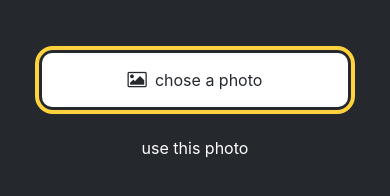
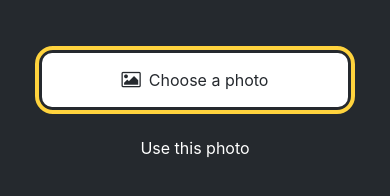
Before and after one commit to Lucas-SousaS/mobile-i-lucas-sousa, a React Native app in the folder DunasEditor/: screen / in a window 390 px wide. Shown: the part 602-798 px from the top of the page. Built offline with nearby package versions, Linux system fonts and the light colour scheme.

Commit message:
atualizado para mostrar emojis

```diff
--- a/DunasEditor/App.js
+++ b/DunasEditor/App.js
@@ -1,14 +1,39 @@
-import { StatusBar } from 'expo-status-bar';
-import { StyleSheet, View, Image } from 'react-native';
-import ImageViewer from './components/ImageViewer';
-import Button from './components/Button';
-import * as ImagePicker from 'expo-image-picker'
-import { useState } from 'react';
+import { StatusBar } from "expo-status-bar";
+import { StyleSheet, View, Image } from "react-native";
+import ImageViewer from "./components/ImageViewer";
+import Button from "./components/Button";
+import * as ImagePicker from "expo-image-picker";
+import { useState } from "react";
+import CircleButton from "./components/CircleButton";
+import IconButton from "./components/IconButton";
+import EmojiPicker from "./components/EmojiPicker";
+import EmojiList from "./components/EmojiList";
+import EmojiSticker from './components/EmojiSticker';
 
-const PlaceholderImage = require('./assets/images/background-image.png');
+const PlaceholderImage = require("./assets/images/background-image.png");
 
 export default function App() {
+  const [showAppOptions, setShowAppOptions] = useState(false);
   const [selectedImage, setSelectedImage] = useState(null);
+  const [isModalVisible, setIsModalVisible] = useState(false);
+  const [pickedEmoji, setPickedEmoji] = useState(null);
+  // ...rest of the code remains same
+
+  const onModalClose = () => {
+    setIsModalVisible(false);
+  };
+
+  const onReset = () => {
+    setShowAppOptions(false);
+  };
+
+  const onAddSticker = () => {
+    setIsModalVisible(true);
+  };
+
+  const onSaveImageAsync = async () => {
+    // we will implement this later
+  };
 
   const pickImageAsync = async () => {
     let result = await ImagePicker.launchImageLibraryAsync({
@@ -17,25 +42,52 @@ export default function App() {
     });
 
     if (!result.canceled) {
-      setSelectedImage(result.assets[0].uri)
+      setSelectedImage(result.assets[0].uri);
+      setShowAppOptions(true);
     } else {
-      alert('You did not select any image.');
+      alert("You did not select any image.");
     }
-  }
+  };
 
   return (
     <View style={styles.container}>
       <View style={styles.imageContainer}>
-      <ImageViewer
+        <ImageViewer
           placeholderImageSource={PlaceholderImage}
           selectedImage={selectedImage}
         />
+        {pickedEmoji && <EmojiSticker imageSize={40} stickerSource={pickedEmoji} />}
       </View>
 
-      <View style={styles.footerContainer}>
-        <Button theme="primary" label={'chose a photo'} onPress={pickImageAsync} />
-        <Button label={'use this photo'} />
-      </View>
+      {showAppOptions ? (
+        <View style={styles.optionsContainer}>
+          <View style={styles.optionsRow}>
+            <IconButton icon="refresh" label="Reset" onPress={onReset} />
+            <CircleButton onPress={onAddSticker} />
+            <IconButton
+              icon="save-alt"
+              label="Save"
+              onPress={onSaveImageAsync}
+            />
+          </View>
+        </View>
+      ) : (
+        <View style={styles.footerContainer}>
+          <Button
+            theme="primary"
+            label="Choose a photo"
+            onPress={pickImageAsync}
+          />
+          <Button
+            label="Use this photo"
+            onPress={() => setShowAppOptions(true)}
+          />
+        </View>
+      )}
+
+      <EmojiPicker isVisible={isModalVisible} onClose={onModalClose}>
+        <EmojiList onSelect={setPickedEmoji} onCloseModal={onModalClose} />
+      </EmojiPicker>
       <StatusBar style="auto" />
     </View>
   );
@@ -44,8 +96,8 @@ export default function App() {
 const styles = StyleSheet.create({
   container: {
     flex: 1,
-    backgroundColor: '#25292e',
-    alignItems: 'center',
+    backgroundColor: "#25292e",
+    alignItems: "center",
   },
   imageContainer: {
     flex: 1,
@@ -53,7 +105,14 @@ const styles = StyleSheet.create({
   },
   footerContainer: {
     flex: 1 / 3,
-    alignItems: 'center',
+    alignItems: "center",
   },
-
+  optionsContainer: {
+    position: "absolute",
+    bottom: 80,
+  },
+  optionsRow: {
+    alignItems: "center",
+    flexDirection: "row",
+  },
 });
```
